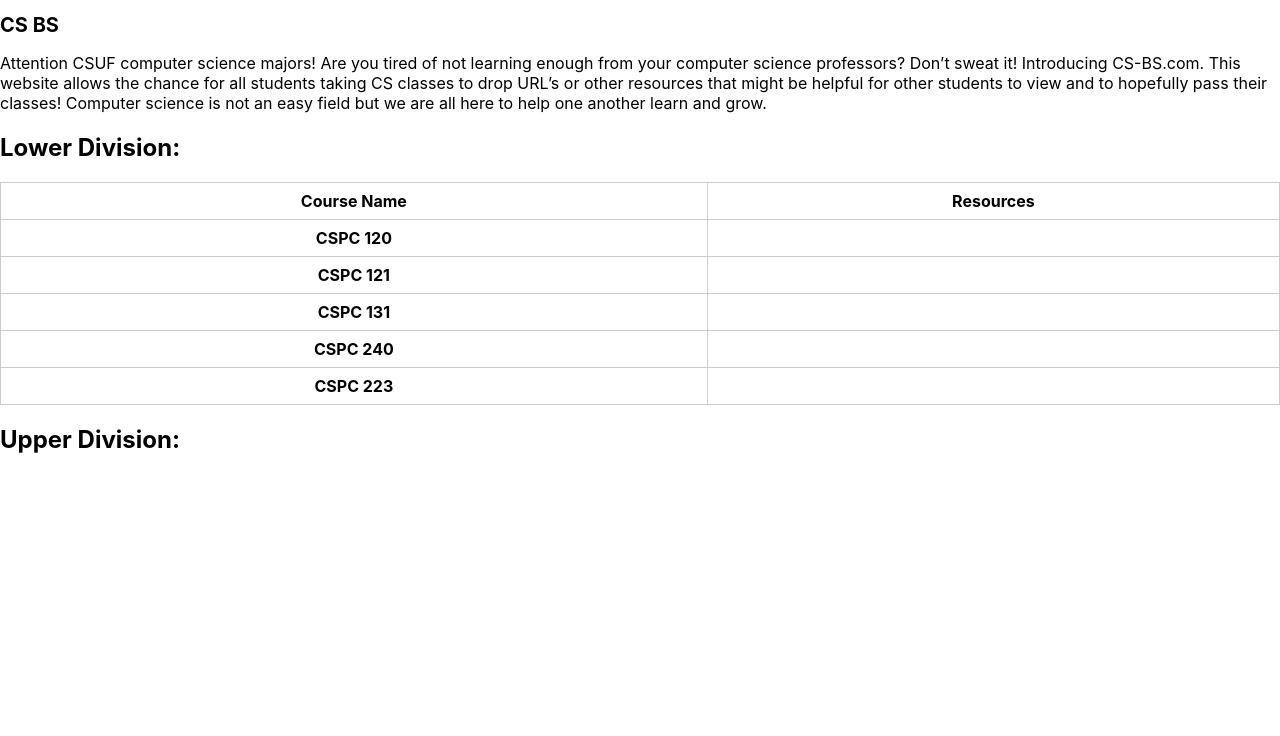
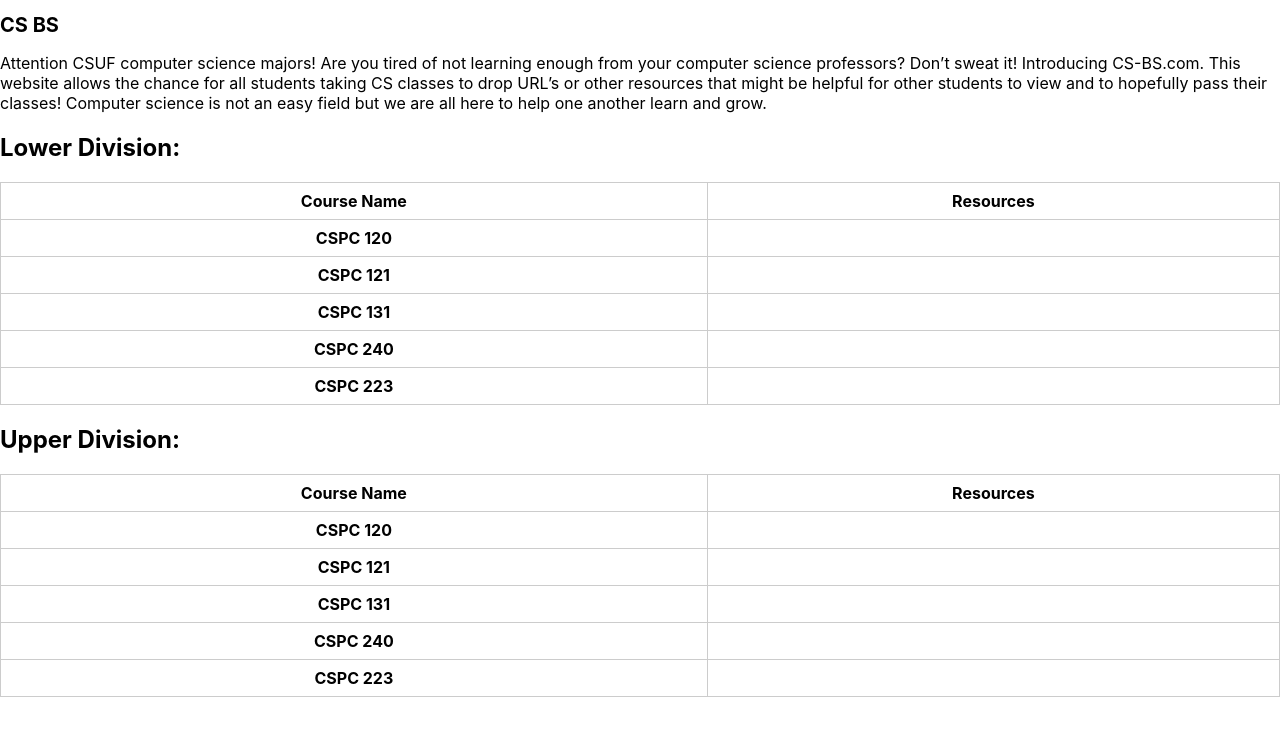
Before and after one commit to JustinBui/cs-bs, a React (Create React App) app: page / in a window 1280 px wide. Shown: the top 736 px of the page. Built offline with nearby package versions, Linux system fonts and the light colour scheme.

Commit message:
Updated courses :rocket:

```diff
--- a/src/App.js
+++ b/src/App.js
@@ -1,6 +1,8 @@
 import "./App.css";
 import { LowerDivs } from "./Courses.js";
 import { UpperDivs } from "./Courses.js";
+
+import React from "react";
 
 function App() {
   return (
@@ -18,6 +20,7 @@
       <h2>Lower Division: </h2>
       <div> {LowerDivs()} </div>
       <h2>Upper Division: </h2>
+      <div> {UpperDivs()} </div>
     </body>
   );
 }
```
